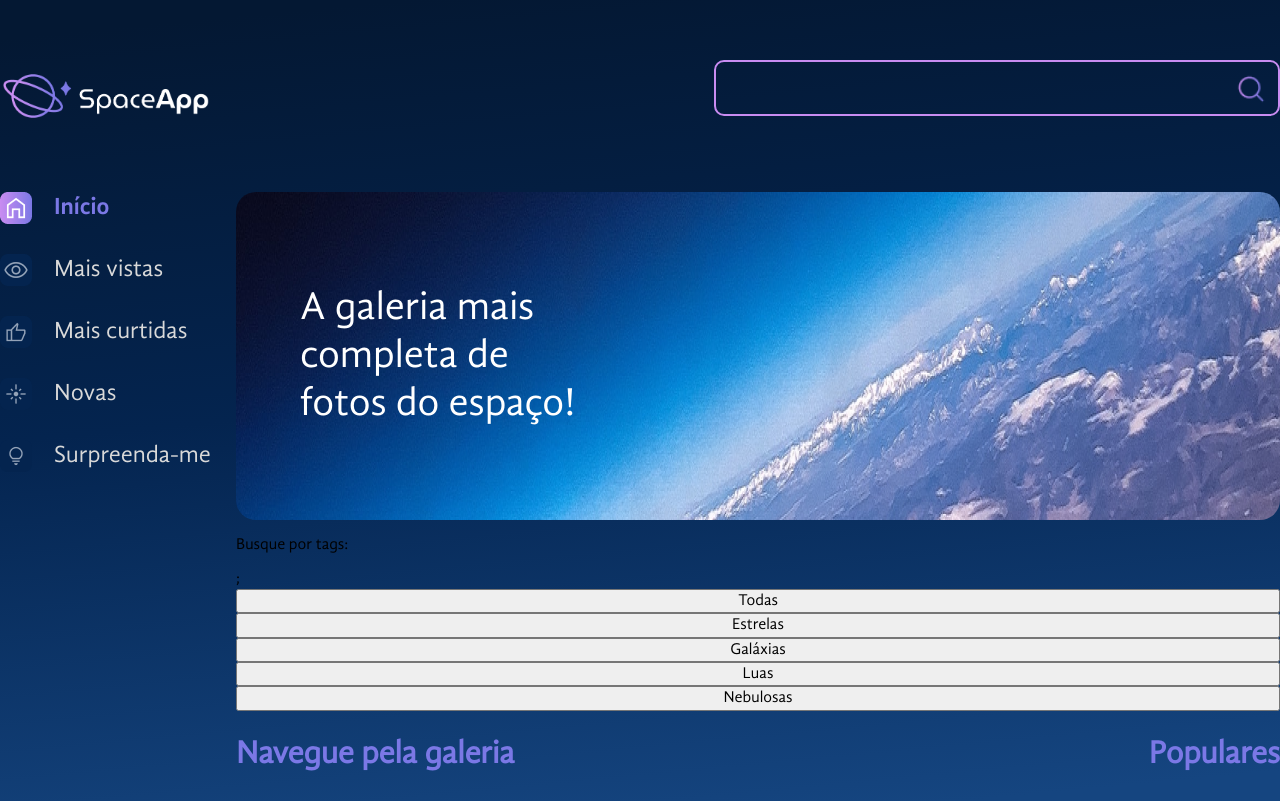
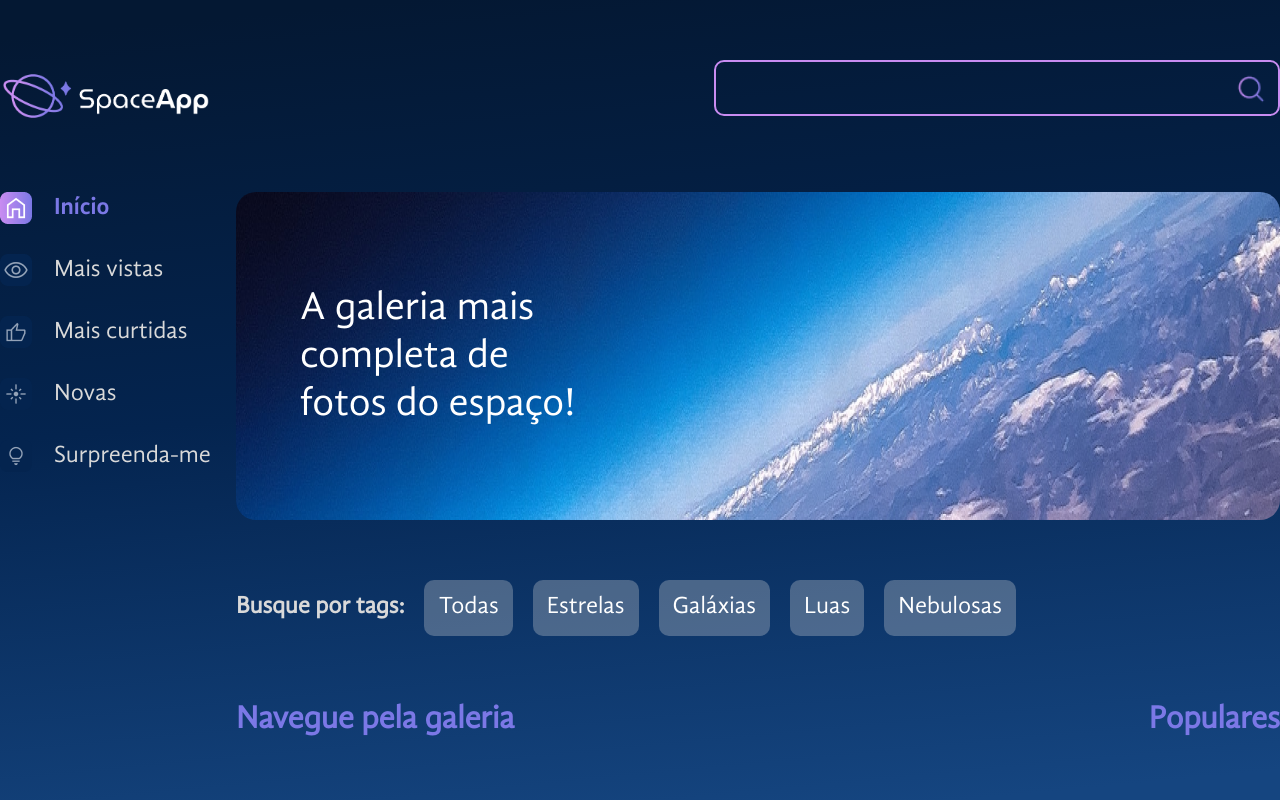
Before and after one commit to gilberto-espinosa/space-app-react, a React (Vite) app: page / in a window 1280 px wide. Built offline with nearby package versions, Linux system fonts and the light colour scheme.

Commit message:
Desafio-Estilizando Tags

```diff
--- a/src/App.jsx
+++ b/src/App.jsx
@@ -1,10 +1,10 @@
 import Banner from "./componentes/Banner";
 import { styled } from "styled-components";
+import Galeria from "./componentes/Galeria";
 import Cabecalho from "./componentes/Cabecalho";
 import bannerBackground from "./assets/banner.png";
 import BarraLateral from "./componentes/BarraLateral";
 import EstilosGlobais from "./componentes/EstilosGlobais";
-import Galeria from "./componentes/Galeria";
 
 const FundoGradiente = styled.div`
   background: linear-gradient(
--- a/src/componentes/Galeria/Tags/index.jsx
+++ b/src/componentes/Galeria/Tags/index.jsx
@@ -1,11 +1,41 @@
 import tags from "./tags.json";
+import styled from "styled-components";
+
+const TagTitulo = styled.h3`
+  color: #d9d9d9;
+  font-size: 24px;
+  margin: 0;
+`;
+const Tag = styled.button`
+  font-size: 24px;
+  color: #ffffff;
+  background: rgba(217, 217, 217, 0.3);
+  border-radius: 10px;
+  cursor: pointer;
+  transition: background-color 0.3s ease;
+  padding: 12px;
+  box-sizing: 12px;
+  border: 2px solid transparent;
+  &:hover {
+    border-color: #c98cf1;
+  }
+`;
+const TagContainer = styled.div`
+  display: flex;
+  align-items: center;
+  margin-bottom: 40px;
+  margin-top: 60px;
+  gap: 20px;
+`;
 
 const Tags = () => {
   return (
-    <>
-      <p>Busque por tags:</p>;
-      {tags.map(tag => <button key={tag.id}>{tag.titulo}</button>)}
-    </>
+    <TagContainer>
+      <TagTitulo>Busque por tags:</TagTitulo>
+      {tags.map((tag) => (
+        <Tag key={tag.id}>{tag.titulo}</Tag>
+      ))}
+    </TagContainer>
   );
 };
 
--- a/src/componentes/Galeria/index.jsx
+++ b/src/componentes/Galeria/index.jsx
@@ -1,7 +1,7 @@
+import Tags from "./Tags";
+import Titulo from "../Titulo";
+import Populares from "./Populares";
 import styled from "styled-components";
-import Titulo from "../Titulo";
-import Tags from "./Tags";
-import Populares from "./Populares";
 
 const GaleriaContainer = styled.div`
   display: flex;
```
